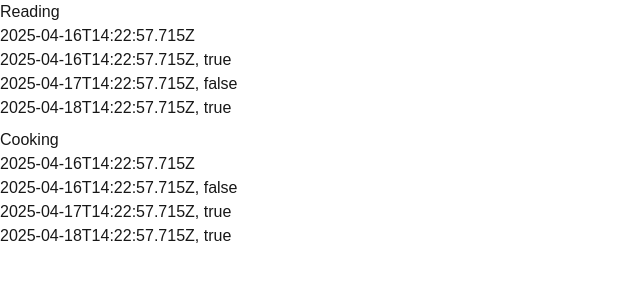
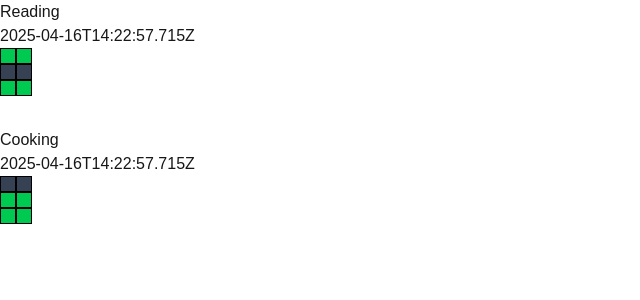
Before and after one commit to drewlong314/nextjs-habit-tracker, a Next.js app: page / in a window 1280 px wide. Shown: the top 300 px of the page, without its empty margins (0-640 px from the left). Built offline with nearby package versions, Linux system fonts and the light colour scheme.

Commit message:
style HabitBox

```diff
--- a/components/Habit.tsx
+++ b/components/Habit.tsx
@@ -1,3 +1,5 @@
+import HabitBox from "./HabitBox"
+
 interface Habit {
     title: string,
     startDay: string,
@@ -16,7 +18,7 @@ export default function Habit({ habit }: HabitParams) {
             <div>{habit.startDay}</div>
             <div className="flex flex-col h-20">
                 {habit.dates.map((date: [string, boolean], i) => {
-                    return <div key={i}>{`${date[0]}, ${date[1]}`}</div>
+                    return <HabitBox date={date} key={i} />
                 })}
             </div>
         </div>
--- /dev/null
+++ b/components/HabitBox.tsx
@@ -0,0 +1,14 @@
+interface HabitBoxParams {
+    date: [string, boolean]
+}
+
+export default function HabitBox({ date }: HabitBoxParams) {
+
+
+    return (
+        <div className="flex">
+            <div className={`${date[1] ? "bg-green-500" : " bg-gray-700"} border-1 border-black h-4 w-4`} />
+            <div className={`${date[1] ? "bg-green-500" : "bg-gray-700"} border-1 border-black h-4 w-4`} />
+        </div>
+    );
+}
```
